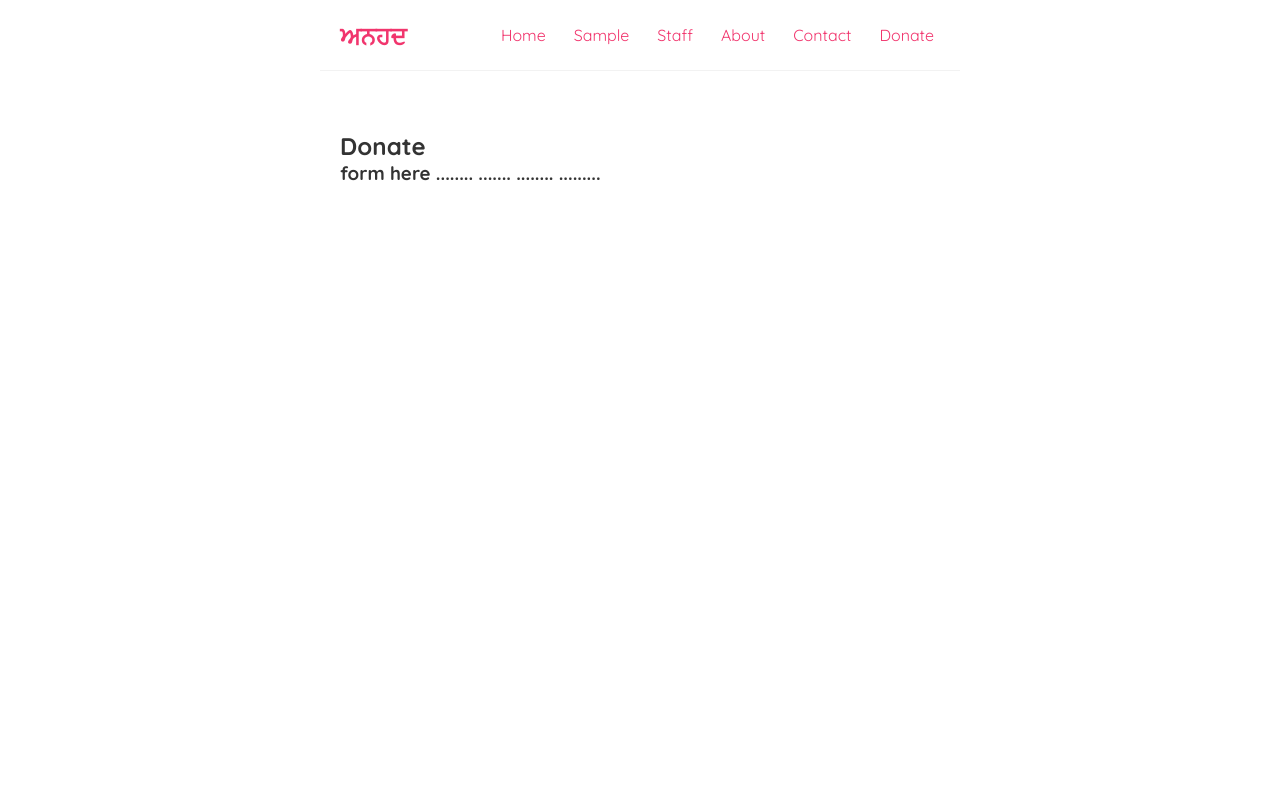
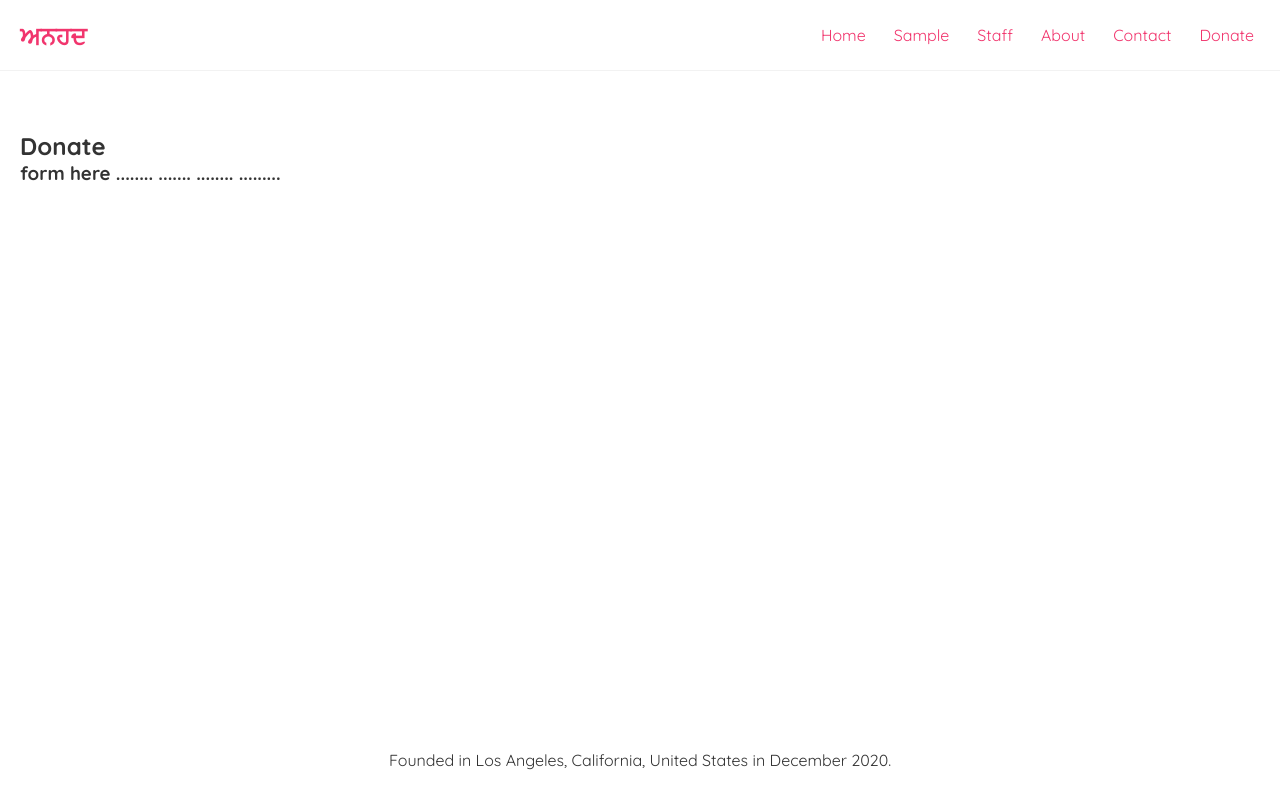
Before and after one commit to SimardeepSG/anhadnewsmag, a JavaScript app: page /Donate in a window 1280 px wide. Built offline with nearby package versions, Linux system fonts and the light colour scheme; the HTML template or start-up script is replaced by a standard one.

Commit message:
Margins, Footer added with css

```diff
--- a/src/App.js
+++ b/src/App.js
@@ -6,6 +6,7 @@ import Staff from './Staff';
 import Contact from './Contact';
 import About from './About';
 import Donate from './Donate';
+import Footer from './Footer';
 
 function App() {
   return (
@@ -50,6 +51,7 @@ function App() {
 
       </div>
     </div>
+    <Footer />
 
     </Router>
   );
--- /dev/null
+++ b/src/Footer.js
@@ -0,0 +1,9 @@
+const Footer = () => {
+    return (
+        <div className = "footer">
+            Founded in Los Angeles, California, United States in December 2020.
+        </div>
+     );
+}
+
+export default Footer;
--- a/src/index.css
+++ b/src/index.css
@@ -11,7 +11,7 @@
   padding: 20px;
   display: flex;
   align-items: center;
-  max-width: 600px;
+  max-width: auto;
   margin: 0 auto;
   border-bottom: 1px solid #f2f2f2;
 }
@@ -31,7 +31,7 @@
   color: white;
 }
 .content {
-  max-width: 600px;
+  max-width: auto;
   margin: 40px auto;
   padding: 20px;
 }
@@ -61,6 +61,14 @@
   position: relative;
 }
 
+.footer {
+  position: fixed;
+  left: 50%;
+  bottom: 20px;
+  transform: translate(-50%, -50%);
+  margin: 0 auto;
+
+}
 
 @media (orientation: landscape) {
   body {
```
Also changed, not shown: package.json (line endings or trailing spaces), 1 other file (tests, documents, lock files or other folders).
